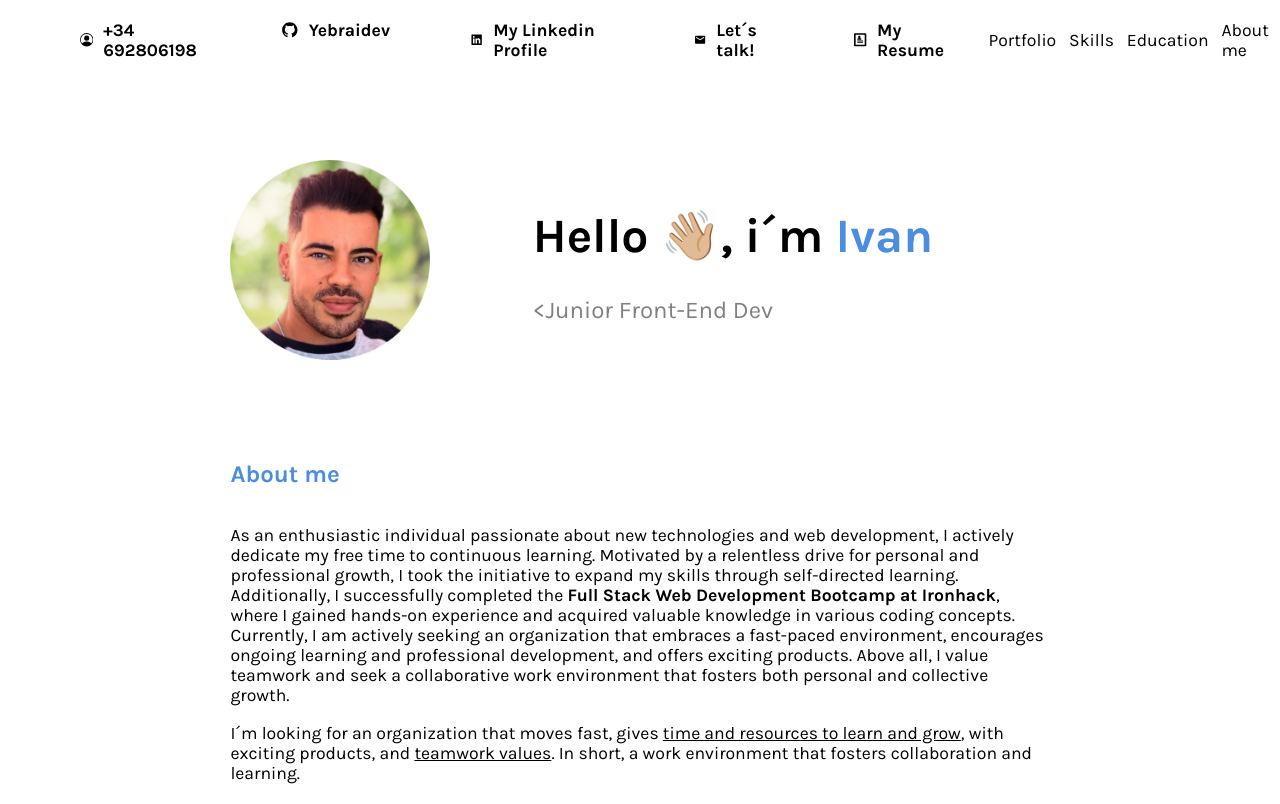
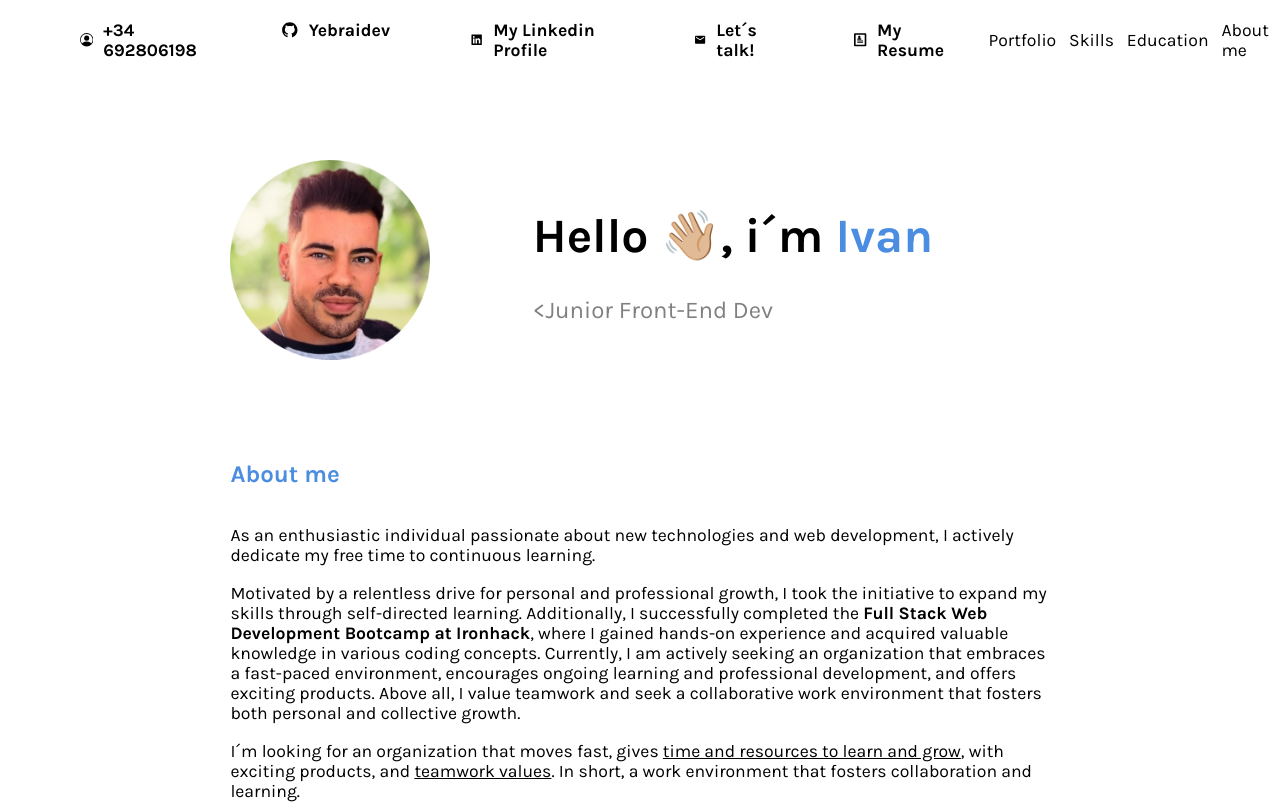
Before and after one commit to yebrai/yebraidev, a Next.js app: page / in a window 1280 px wide. Shown: the top 804 px of the page. Built offline with nearby package versions, Linux system fonts and the light colour scheme.

Commit message:
changes in about

```diff
--- a/src/components/AppAbout/About.jsx
+++ b/src/components/AppAbout/About.jsx
@@ -8,7 +8,9 @@ export default function About() {
         <p>
           As an enthusiastic individual passionate about new technologies and
           web development, I actively dedicate my free time to continuous
-          learning. Motivated by a relentless drive for personal and
+          learning.</p>
+
+          <p> Motivated by a relentless drive for personal and
           professional growth, I took the initiative to expand my skills through
           self-directed learning. Additionally, I successfully completed the{" "}
           <b>Full Stack Web Development Bootcamp at Ironhack</b>, where I gained
```
